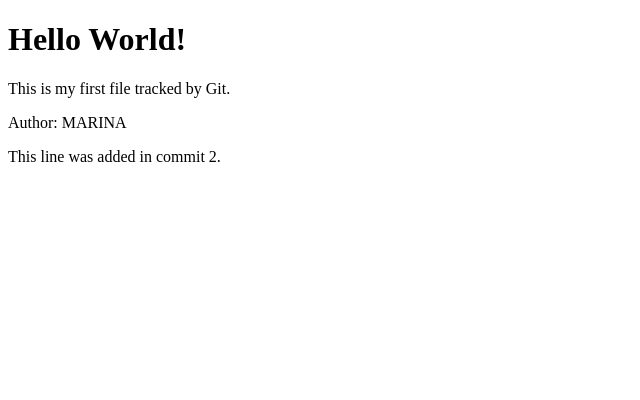
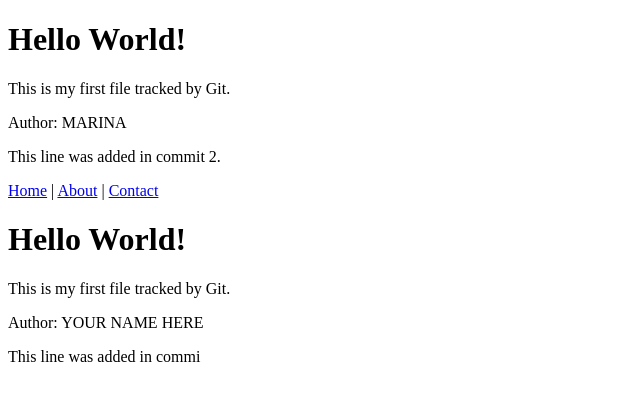
Before and after one commit to Marina0526/IntroGit_u267209, a plain HTML site: page index.html in a window 1280 px wide. Shown: the whole page, without its empty margins (0-640 px from the left). Drawn offline with Linux system fonts and the light colour scheme.

Commit message:
Add navigation menu

```diff
--- a/index.html
+++ b/index.html
@@ -9,5 +9,14 @@
  <p>This is my first file tracked by Git.</p>
  <p>Author: MARINA</p>
  <p>This line was added in commit 2.</p>
+ <nav>
+ <a href="#">Home</a> |
+ <a href="#">About</a> |
+ <a href="#">Contact</a>
+ </nav>
+ <h1>Hello World!</h1>
+ <p>This is my first file tracked by Git.</p>
+ <p>Author: YOUR NAME HERE</p>
+ <p>This line was added in commi
 </body>
 </html>
```
